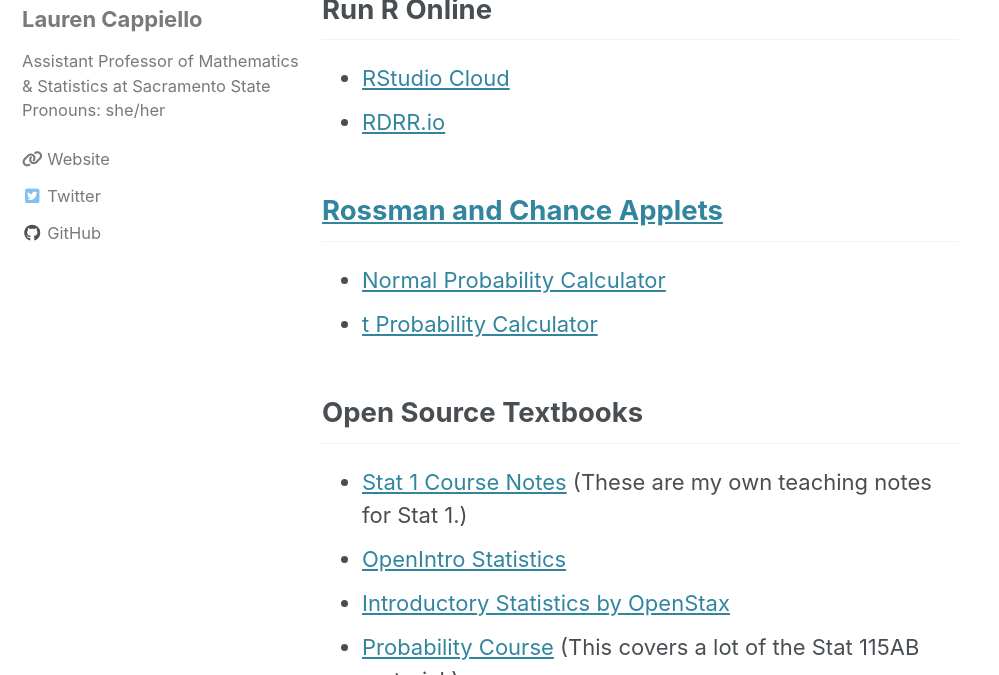
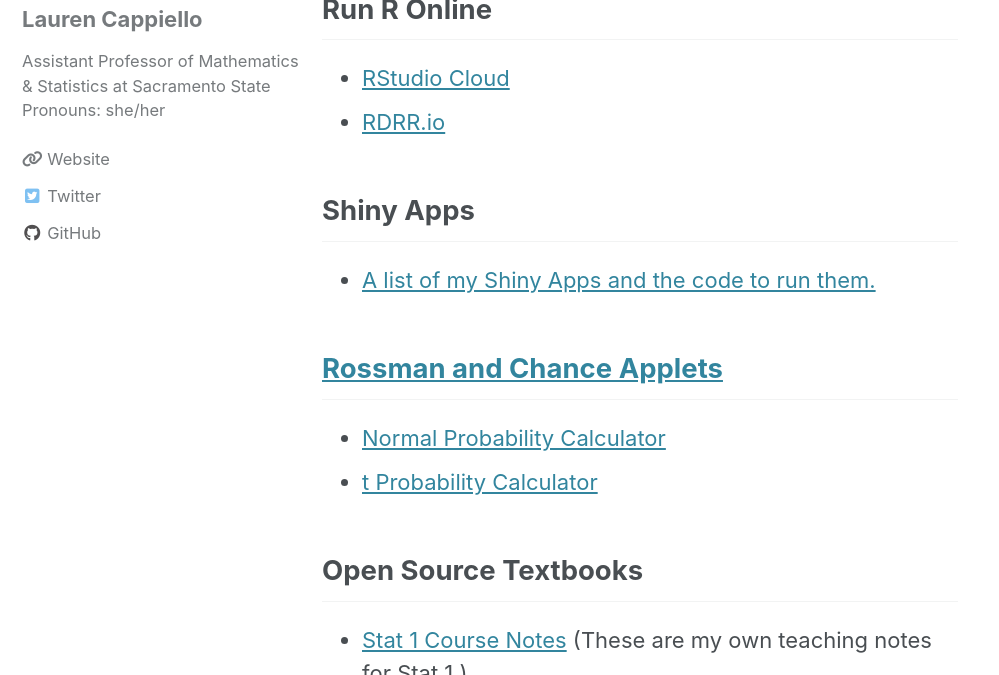
Before and after one commit to lgpcappiello/lgpcappiello.github.io, a Jekyll site: the page built from resources/index.md, in a window 1280 px wide and 900 px high, cut to the strip 225-900 px from the top of the window. Shown: the whole strip, without its empty margins (0-999 px from the left). Built offline with Jekyll 4.4.1, drawn with Linux system fonts in a browser that asks for light colours; cached includes are drawn as plain includes; nearby versions of some CDN libraries.

Commit message:
Update index.md

```diff
--- a/resources/index.md
+++ b/resources/index.md
@@ -9,6 +9,9 @@
 
 - [RStudio Cloud](https://rstudio.cloud/projects)
 - [RDRR.io](https://rdrr.io/snippets/)
+
+## Shiny Apps
+- <a href="https://lgpcappiello.github.io/teaching/shinyapps/">A list of my Shiny Apps and the code to run them.</a>
 
 ## [Rossman and Chance Applets](https://www.rossmanchance.com/applets/index2021.html)
 
```
